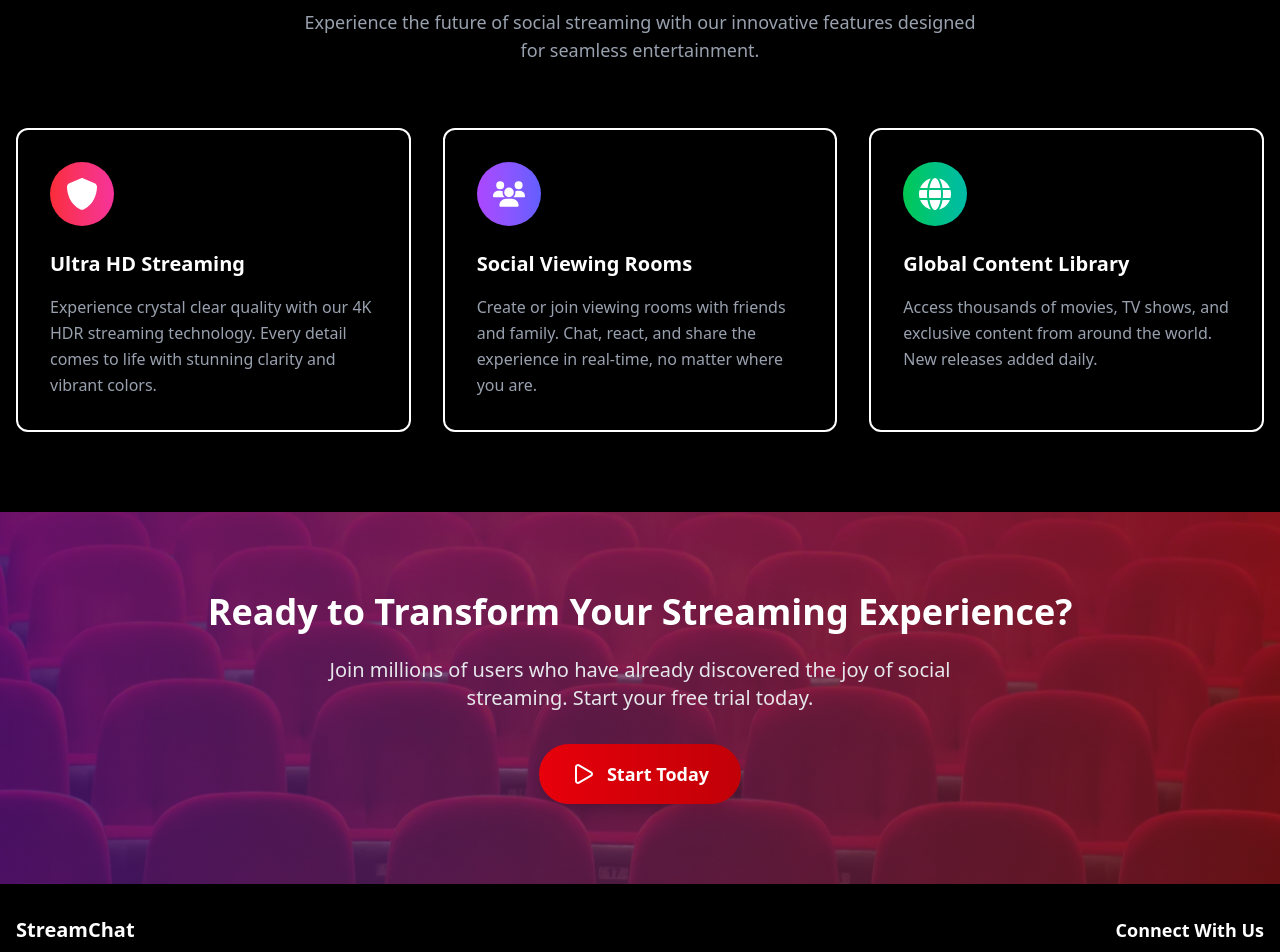
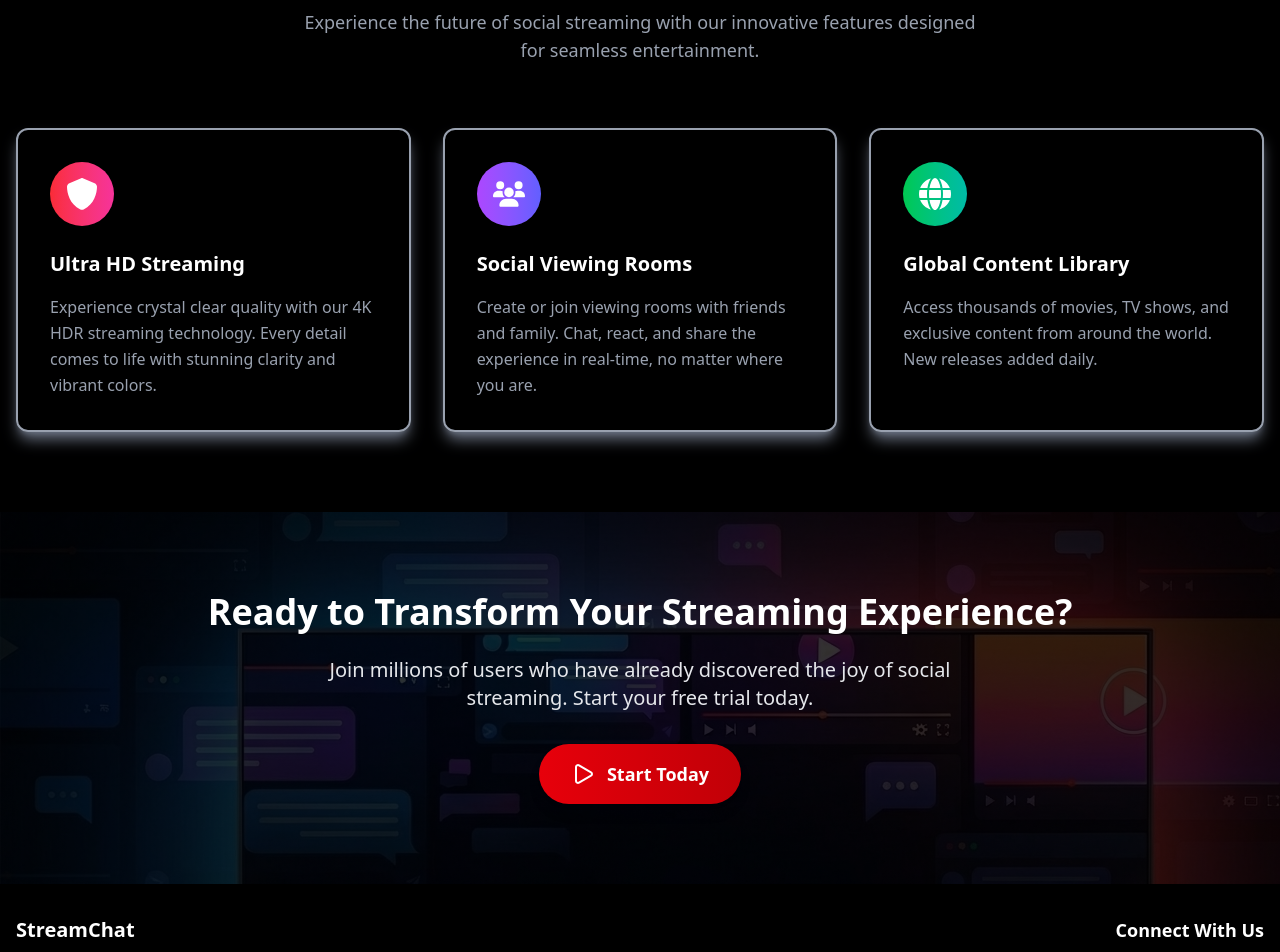
Before and after one commit to Saksham131102/StreamChat-V2, a React (Vite) app in the folder streamchat/: page / in a window 1280 px wide. Shown: the part 920-1872 px from the top of the page. Built offline with nearby package versions, Linux system fonts and the light colour scheme.

Commit message:
minor improvements

```diff
--- a/streamchat/src/pages/LandingPage/LandingPage.tsx
+++ b/streamchat/src/pages/LandingPage/LandingPage.tsx
@@ -6,7 +6,6 @@ import { FaGlobe, FaShield, FaUsers } from "react-icons/fa6";
 import { LuZap } from "react-icons/lu";
 
 import bgImage from "../../assets/img/Home_Background.png";
-import audienceImg from "../../assets/img/audience.jpeg";
 import LandingNav from "./LandingNav";
 
 const LandingPage = () => {
@@ -66,7 +65,7 @@ const LandingPage = () => {
                 className="mr-3 group-hover:scale-110 transition-transform"
                 size={24}
               />
-              Get Started Free
+              Get Started
             </Link>
             <button className="bg-white/10 backdrop-blur-sm hover:bg-white/20 text-white px-8 py-4 rounded-full font-semibold text-lg border border-white/20 hover:border-white/40 transition-all duration-300">
               Learn More
@@ -123,8 +122,8 @@ const LandingPage = () => {
             {/* Feature 1 */}
             <div
               className={`${
-                isDark ? "bg-transparent border-2 border-white" : "bg-white"
-              } p-8 rounded-xl shadow-lg hover:shadow-xl transition-all duration-300 transform hover:-translate-y-2`}
+                isDark ? "bg-transparent border-2 border-gray-400" : "bg-white"
+              } p-8 rounded-xl shadow-gray-500 shadow-lg hover:shadow-xl transition-all duration-300 transform hover:-translate-y-2`}
             >
               <div className="w-16 h-16 bg-linear-to-r from-red-500 to-pink-500 rounded-full flex items-center justify-center mb-6">
                 <FaShield className="w-8 h-8 text-white" />
@@ -146,8 +145,8 @@ const LandingPage = () => {
             {/* Feature 2 */}
             <div
               className={`${
-                isDark ? "bg-transparent border-2 border-white" : "bg-white"
-              } p-8 rounded-xl shadow-lg hover:shadow-xl transition-all duration-300 transform hover:-translate-y-2`}
+                isDark ? "bg-transparent border-2 border-gray-400" : "bg-white"
+              } p-8 rounded-xl shadow-gray-500 shadow-lg hover:shadow-xl transition-all duration-300 transform hover:-translate-y-2`}
             >
               <div className="w-16 h-16 bg-linear-to-r from-purple-500 to-indigo-500 rounded-full flex items-center justify-center mb-6">
                 <FaUsers className="w-8 h-8 text-white" />
@@ -169,8 +168,8 @@ const LandingPage = () => {
             {/* Feature 3 */}
             <div
               className={`${
-                isDark ? "bg-transparent border-2 border-white" : "bg-white"
-              } p-8 rounded-xl shadow-lg hover:shadow-xl transition-all duration-300 transform hover:-translate-y-2`}
+                isDark ? "bg-transparent border-2 border-gray-400" : "bg-white"
+              } p-8 rounded-xl shadow-gray-500 shadow-lg hover:shadow-xl transition-all duration-300 transform hover:-translate-y-2`}
             >
               <div className="w-16 h-16 bg-linear-to-r from-green-500 to-teal-500 rounded-full flex items-center justify-center mb-6">
                 <FaGlobe className="w-8 h-8 text-white" />
@@ -192,22 +191,27 @@ const LandingPage = () => {
       </section>
 
       {/* Final CTA Section */}
+      <div
+        style={{
+          backgroundImage: `linear-gradient(rgba(0,0,0,0.8), rgba(0,0,0,0.8)), url(${bgImage})`,
+        }}
+      >
         <section className="relative py-20 overflow-hidden">
-        <div className="absolute inset-0">
+          {/* <div className="absolute inset-0">
             <img
               src={audienceImg}
               alt="Join StreamChat Community"
               className="w-full h-full object-cover"
             />
             <div className="absolute inset-0 bg-linear-to-r from-purple-900/70 to-red-900/70"></div>
-        </div>
+          </div> */}
           <div className="relative container mx-auto px-4 text-center">
             <h2 className="text-3xl md:text-4xl font-bold text-white mb-6">
               Ready to Transform Your Streaming Experience?
             </h2>
             <p className="text-xl text-gray-200 mb-8 max-w-2xl mx-auto">
-            Join millions of users who have already discovered the joy of social
-            streaming. Start your free trial today.
+              Join millions of users who have already discovered the joy of
+              social streaming. Start your free trial today.
             </p>
             <Link
               to="/browse"
@@ -218,6 +222,7 @@ const LandingPage = () => {
             </Link>
           </div>
         </section>
+      </div>
 
       {/* Footer Section */}
       <LandingFooter />
```
Also changed, not shown: streamchat/src/assets/img/audience.jpeg (deleted). Lines whose indentation alone changed are shown as unchanged.
